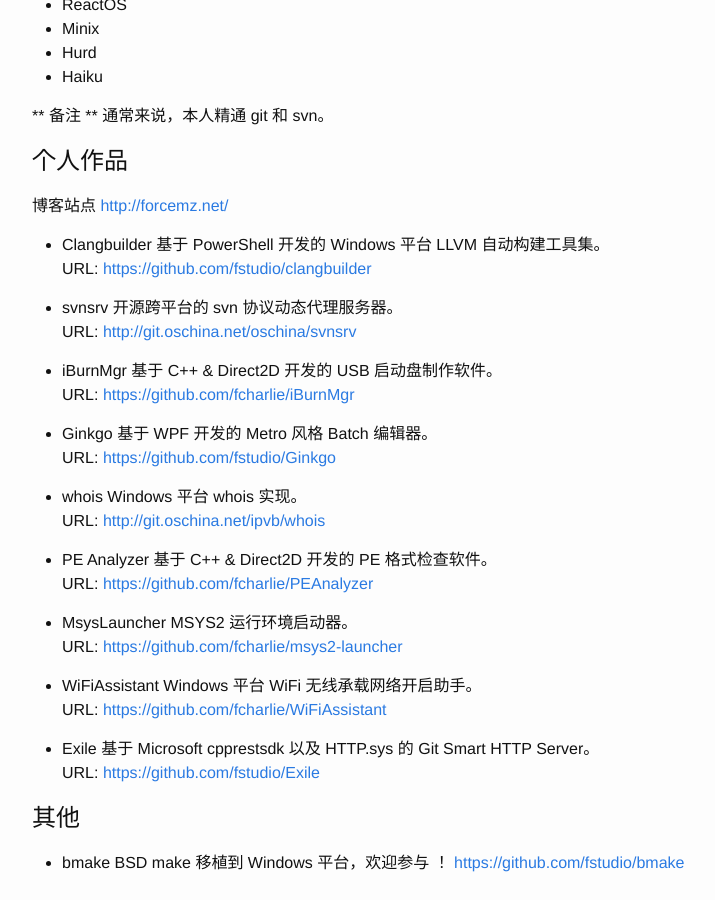
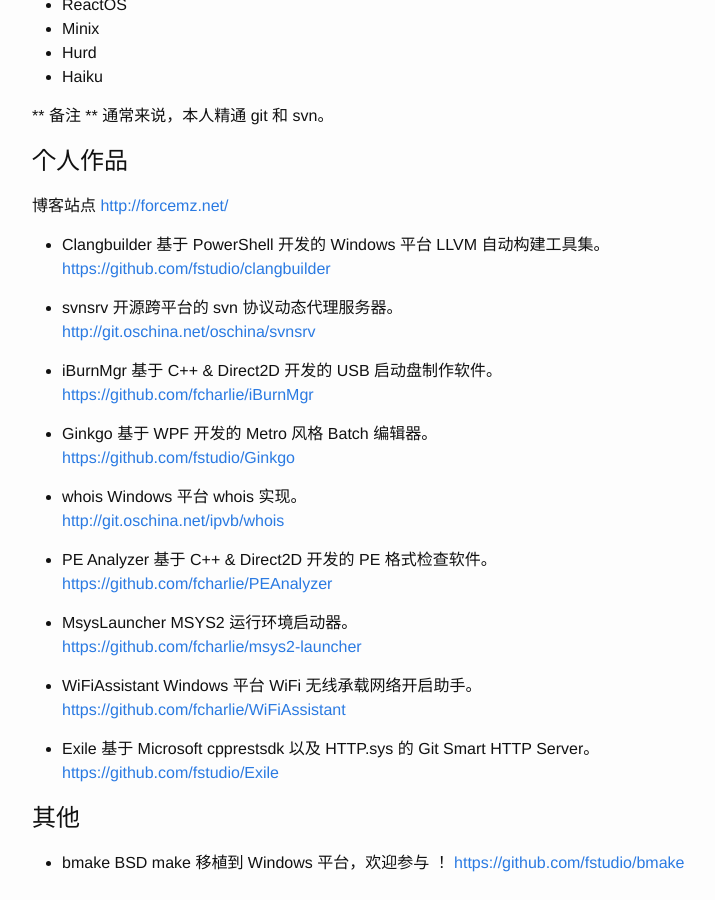
Before and after one commit to fcharlie/fcharlie.github.io, a Jekyll site: the page built from about.md, in a window 1280 px wide and 900 px high, scrolled down 1422 px. Shown: the whole window, without its empty margins (238-953 px from the left). Built offline with Jekyll 4.4.1, drawn with Linux system fonts in a browser that asks for light colours; some of the changed lines change nothing that is shown.

Commit message:
Update about

```diff
--- a/about.md
+++ b/about.md
@@ -65,31 +65,31 @@
 博客站点 [http://forcemz.net/](http://forcemz.net/)
 
 - Clangbuilder 基于 PowerShell 开发的 Windows 平台 LLVM 自动构建工具集。
-   URL: [https://github.com/fstudio/clangbuilder](https://github.com/fstudio/clangbuilder)
+   [https://github.com/fstudio/clangbuilder](https://github.com/fstudio/clangbuilder)
 
 - svnsrv 开源跨平台的 svn 协议动态代理服务器。
-   URL: [http://git.oschina.net/oschina/svnsrv](http://git.oschina.net/oschina/svnsrv)
+   [http://git.oschina.net/oschina/svnsrv](http://git.oschina.net/oschina/svnsrv)
 
 - iBurnMgr 基于 C++ & Direct2D 开发的 USB 启动盘制作软件。
-   URL: [https://github.com/fcharlie/iBurnMgr](https://github.com/fcharlie/iBurnMgr)
+   [https://github.com/fcharlie/iBurnMgr](https://github.com/fcharlie/iBurnMgr)
 
 - Ginkgo 基于 WPF 开发的 Metro 风格 Batch 编辑器。
-   URL: [https://github.com/fstudio/Ginkgo](https://github.com/fstudio/Ginkgo)
+   [https://github.com/fstudio/Ginkgo](https://github.com/fstudio/Ginkgo)
 
 - whois Windows 平台 whois 实现。
-   URL: [http://git.oschina.net/ipvb/whois](http://git.oschina.net/ipvb/whois)
+   [http://git.oschina.net/ipvb/whois](http://git.oschina.net/ipvb/whois)
 
 - PE Analyzer 基于 C++ & Direct2D 开发的 PE 格式检查软件。
-   URL: [https://github.com/fcharlie/PEAnalyzer](https://github.com/fcharlie/PEAnalyzer)
+   [https://github.com/fcharlie/PEAnalyzer](https://github.com/fcharlie/PEAnalyzer)
 
 - MsysLauncher MSYS2 运行环境启动器。
-   URL: [https://github.com/fcharlie/msys2-launcher](https://github.com/fcharlie/msys2-launcher)
+   [https://github.com/fcharlie/msys2-launcher](https://github.com/fcharlie/msys2-launcher)
 
 - WiFiAssistant Windows 平台 WiFi 无线承载网络开启助手。
-   URL: [https://github.com/fcharlie/WiFiAssistant](https://github.com/fcharlie/WiFiAssistant)
+   [https://github.com/fcharlie/WiFiAssistant](https://github.com/fcharlie/WiFiAssistant)
 
 - Exile 基于 Microsoft cpprestsdk 以及 HTTP.sys 的 Git Smart HTTP Server。
-  URL: [https://github.com/fstudio/Exile](https://github.com/fstudio/Exile)
+   [https://github.com/fstudio/Exile](https://github.com/fstudio/Exile)
 
 # 其他
 - bmake BSD make 移植到 Windows 平台，欢迎参与 ！ [https://github.com/fstudio/bmake](https://github.com/fstudio/bmake)
```
